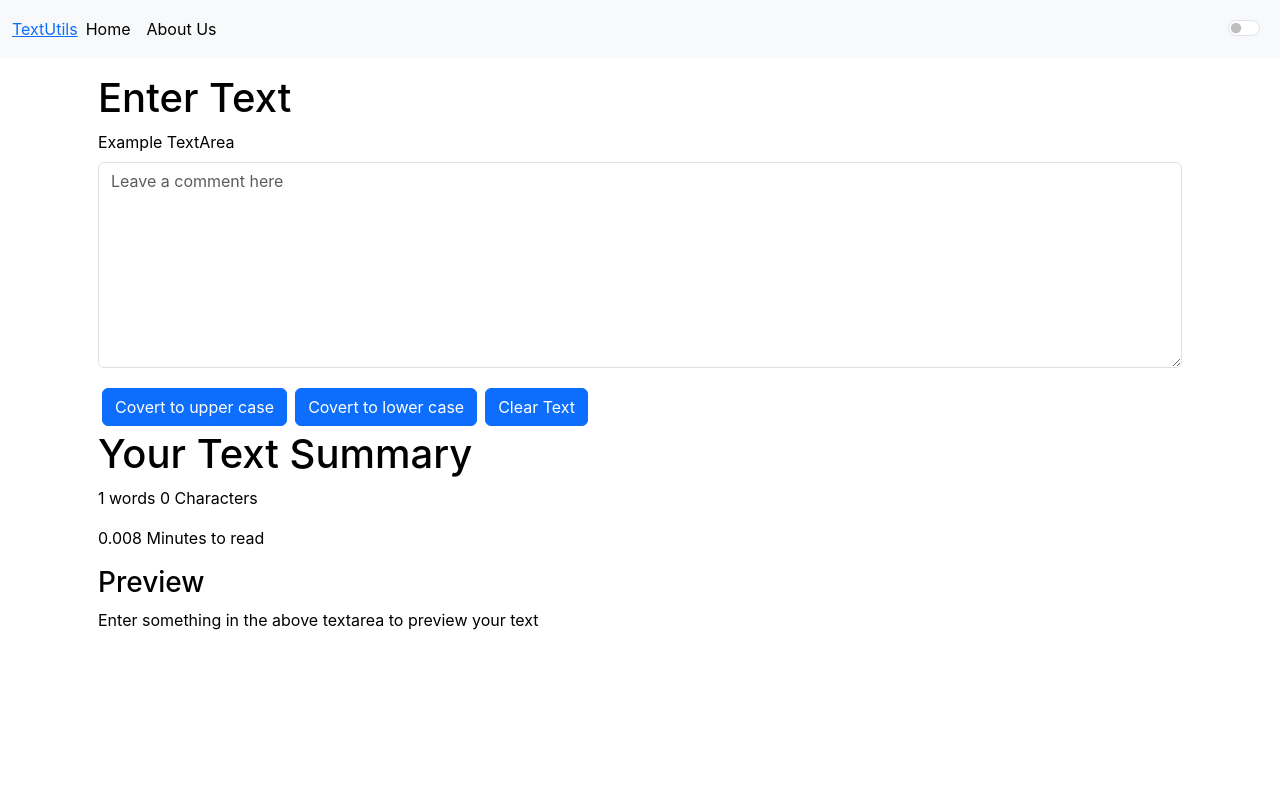
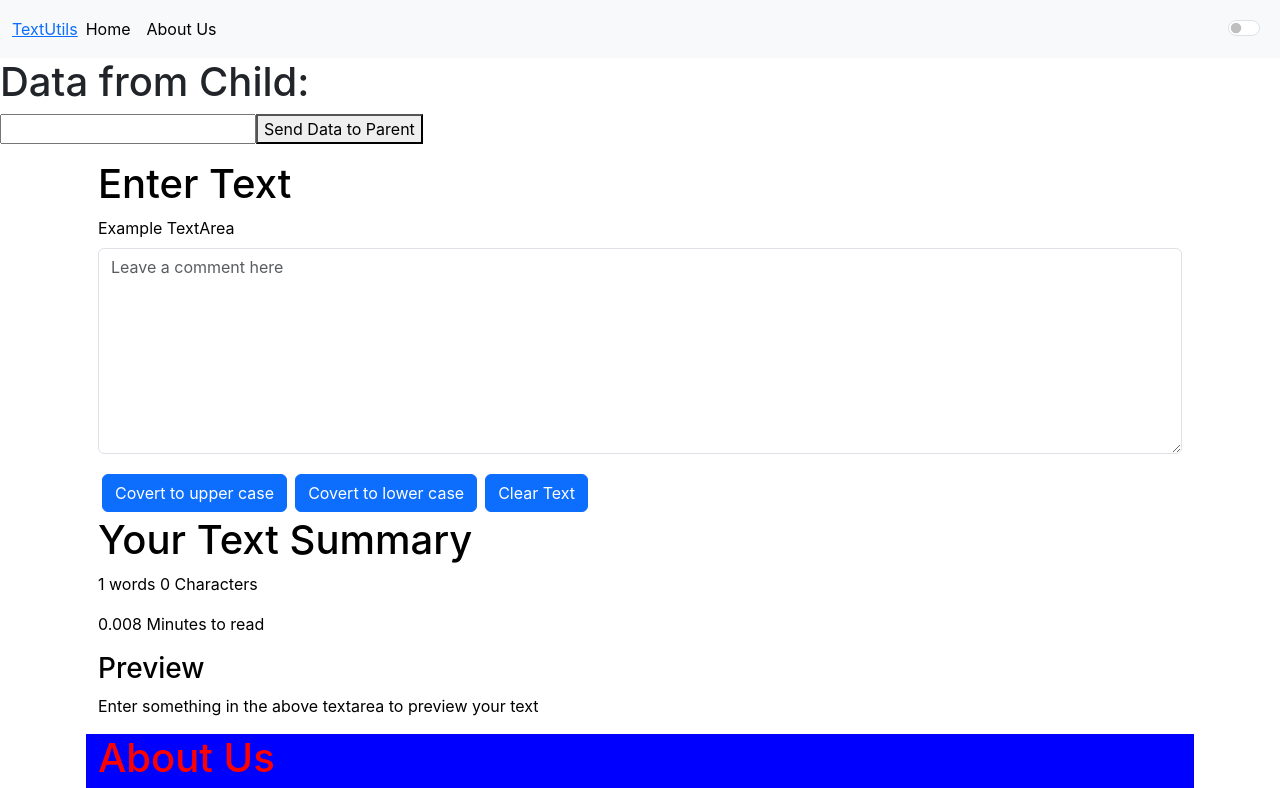
Before and after one commit to tarunkuma707/learning_mern_harry_list_PLu0W_9lII9agx66oZnT6IyhcMIbUMNMdt, a React (Create React App) app: page / in a window 1280 px wide. Shown: the top 788 px of the page. Built offline with nearby package versions, Linux system fonts and the light colour scheme.

Commit message:
How to send data from child to parent

```diff
--- a/src/App.js
+++ b/src/App.js
@@ -1,13 +1,12 @@
-import logo from './logo.svg';
 import './App.css';
 import Navbar from './components/Navbar';
 import AboutUs from './components/AboutUs';
-import { BrowserRouter as Router, Route, Link, Switch } from 'react-router-dom';
 import TextForm from './components/TextForm';
 import { useState } from 'react';
+import Child from './components/Child';
 
 function App() {
-  const [mode,setMode] = useState('light'); /////////// Check Dark mode is enabled
+  const [mode,setMode] = useState('light'); /////////// Check Dark mode is enabled ////
   const toggleMode = () => {
     if(mode==='light')
     {setMode('dark')
@@ -19,12 +18,22 @@ function App() {
       document.body.style.backgroundColor = 'white'
     }
   }
+  const [dataFromChild, setDataFromChild] = useState("");
+
+  function handleDataFromChild(data) {
+    setDataFromChild(data);
+  }
   return (
     <>
       <Navbar title ="TextUtils" aboutText="About Us" homeText="Home" mode={mode} toggleMode={toggleMode} />
+      <div>
+        <h1>Data from Child: {dataFromChild}</h1>
+        <Child sendDataToParent={handleDataFromChild} />
+      </div>
       {/* <AboutUs /> */}
       <div className="container p-3">
         <TextForm heading="Enter Text" mode={mode} />
+        <AboutUs />
       </div>
       </>
   );
--- /dev/null
+++ b/src/components/Child.js
@@ -0,0 +1,16 @@
+import React,{ useState } from 'react'
+
+export default function Child({sendDataToParent }) {
+    const [data, setData] = useState("");
+
+    function handleClick() {
+        sendDataToParent(data);
+        setData("");
+    }
+  return (
+    <div>
+      <input type="text" value={data} onChange={(e) => setData(e.target.value)} />
+      <button onClick={handleClick}>Send Data to Parent</button>
+    </div>
+  )
+}
--- a/src/components/Navbar.js
+++ b/src/components/Navbar.js
@@ -1,6 +1,5 @@
 import React from 'react'
 import PropTypes from 'prop-types'
-import { BrowserRouter as Router, Route, Link, Switch } from 'react-router-dom';
 
 export default function Navbar(props) {
   return (
```
